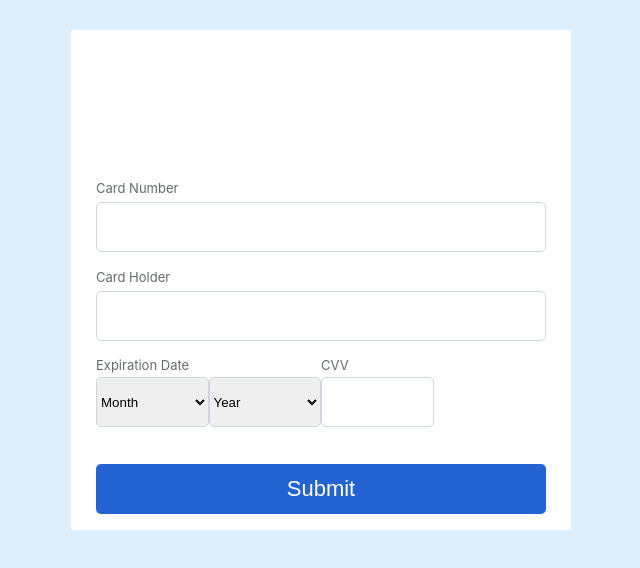
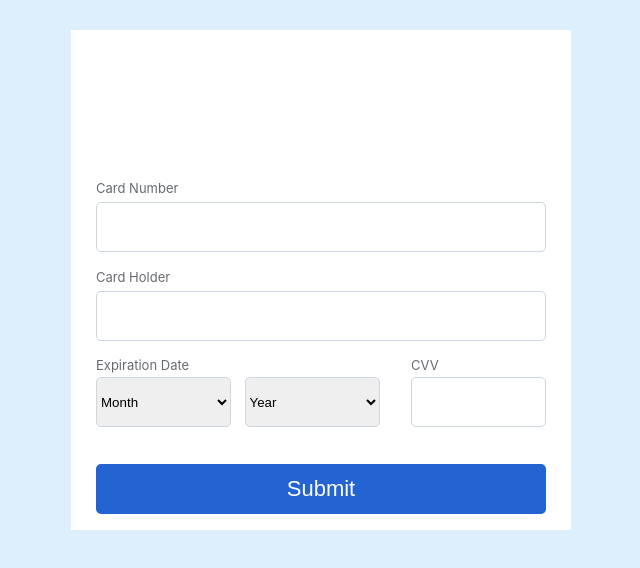
Before and after one commit to cjislegit/reactcreditcardform, a React (Create React App) app: page / in a window 1280 px wide. Shown: the top 568 px of the page, without its empty margins (319-959 px from the left). Built offline with nearby package versions, Linux system fonts and the light colour scheme.

Commit message:
Styled the rowContainer

```diff
--- a/src/index.css
+++ b/src/index.css
@@ -73,7 +73,8 @@ select {
 .rowContainer {
   display: grid;
   width: 100%;
-  grid-template-columns: 25% 25% 25%;
+  grid-template-columns: 30% 30% 1% 30%;
+  grid-column-gap: 3%;
   grid-template-rows: 20px auto;
 }
 
@@ -85,6 +86,10 @@ select {
 }
 
 label[for='CVV'] {
-  grid-column-start: 3;
+  grid-column-start: 4;
   grid-row-start: 1;
 }
+
+.rowContainer input {
+  grid-column-start: 4;
+}
```
